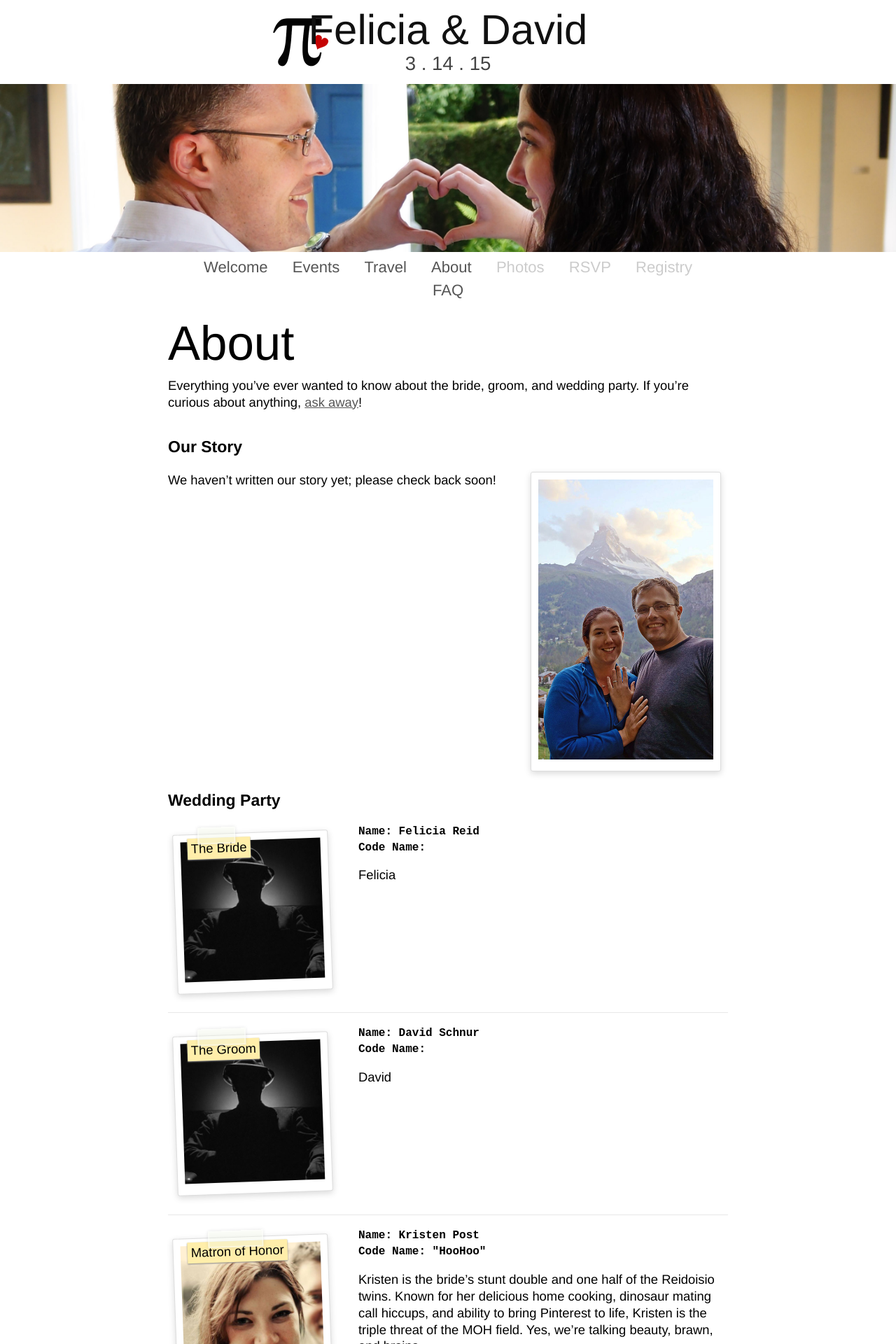
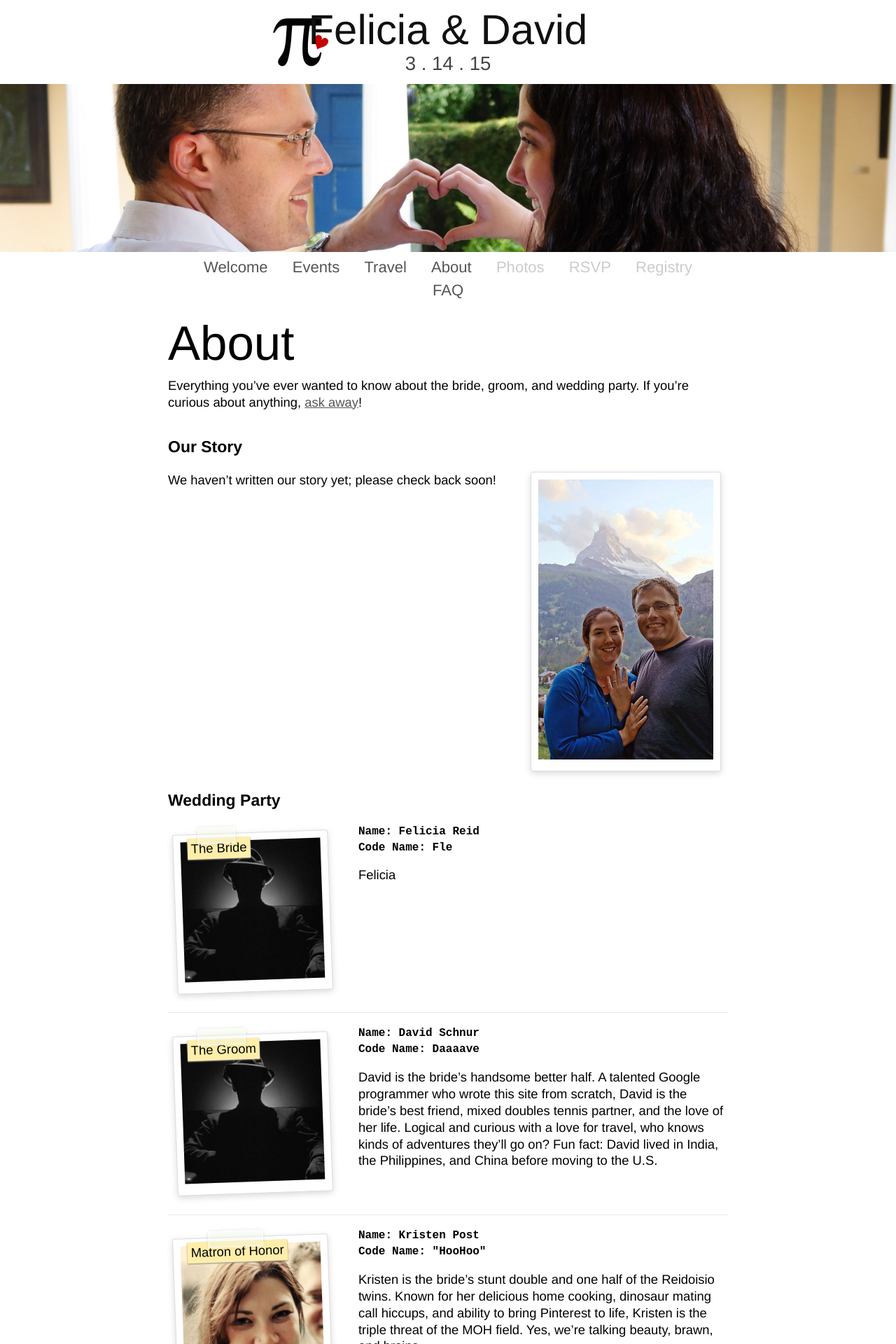
Before and after one commit to dnschnur/piday.github.com, a Jekyll site: the page built from about/index.md, in a window 1280 px wide. Shown: the top 1920 px of the page at 70% size. Built offline with Jekyll 4.4.1, drawn with Linux system fonts in a browser that asks for light colours; nearby versions of some CDN libraries; some of the changed text lies outside the part shown.

Commit message:
Updated Bridal Party

```diff
--- a/about/index.md
+++ b/about/index.md
@@ -24,7 +24,7 @@ We haven't written our story yet; please check back soon!
 </div>
 
 <div class="profile-info">Name: Felicia Reid</div>
-<div class="profile-info">Code Name: </div>
+<div class="profile-info">Code Name: Fle</div>
 
 Felicia
 
@@ -36,9 +36,9 @@ Felicia
 </div>
 
 <div class="profile-info">Name: David Schnur</div>
-<div class="profile-info">Code Name: </div>
+<div class="profile-info">Code Name: Daaaave</div>
 
-David
+David is the bride's handsome better half. A talented Google programmer who wrote this site from scratch, David is the bride's best friend, mixed doubles tennis partner, and the love of her life. Logical and curious with a love for travel, who knows kinds of adventures they'll go on? Fun fact: David lived in India, the Philippines, and China before moving to the U.S.
 
 ----------------------------------------------------------------------
 
@@ -87,3 +87,15 @@ Carl is a long time friend of both the groom and bride. Scientist by trade, farm
 <div class="profile-info">Code Name: ???</div>
 
 David hasn't announced his second groomsman yet; the choice is shrouded in mystery! Who will it be?
+
+----------------------------------------------------------------------
+
+<div class="photo profile-photo profile-photo-unknown">
+  <img src="/images/people/shadow.jpg">
+  <div class="title">Ringbearer in absentia</div>
+</div>
+
+<div class="profile-info">Name: Star</div>
+<div class="profile-info">Code Name: Katsu</div>
+
+Star is the bride and groom's favorite furry friend. Friendly and playful with a large appetite, Star's frequent and rumbling engine-like purrs have magical healing properties. Although he won't be able to attend the wedding for logistical reasons, you can be sure that his soft, generously-shedded fur will.
```
